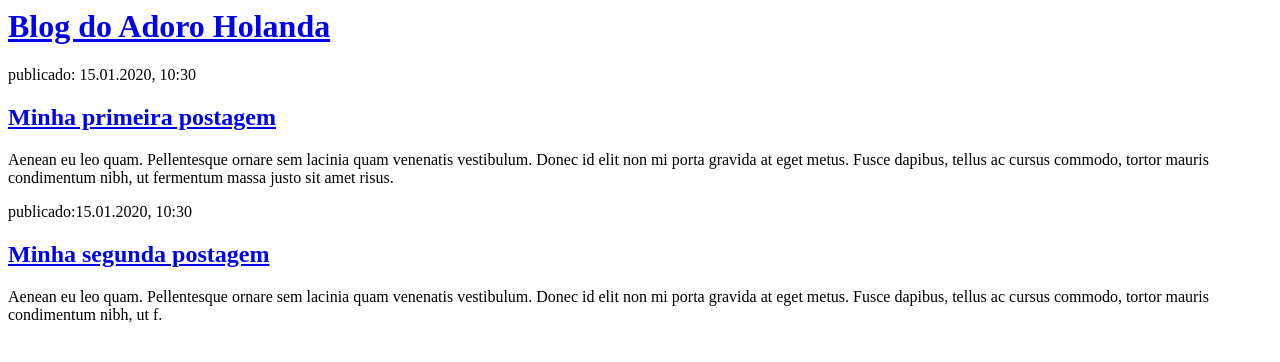
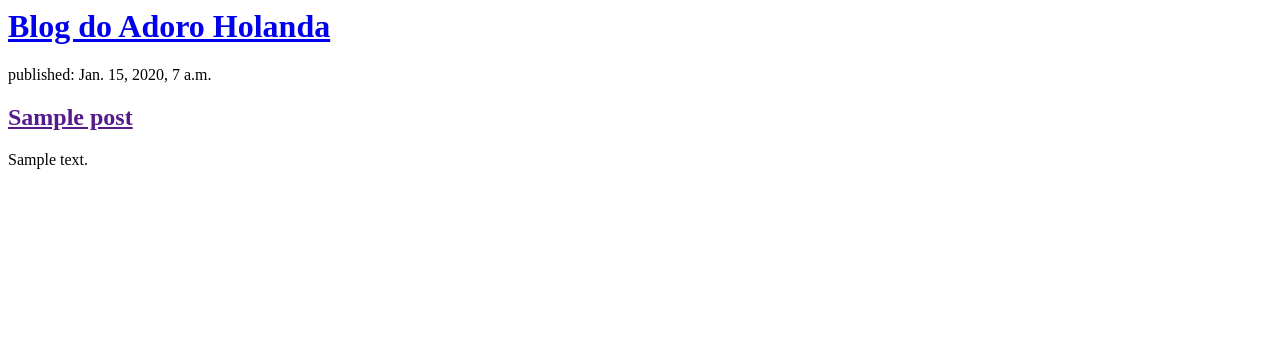
Before and after one commit to LeonamFerreira/my-first-blog, a Django app: page / in a window 1280 px wide. Shown: the top 362 px of the page. Run offline with Django 3.2, Linux system fonts and the light colour scheme; tables that the repository leaves empty hold one stand-in row (values such as "Sample post").

Commit message:
Modified templates to display post from databse

```diff
--- a/blog/templates/blog/post_list.html
+++ b/blog/templates/blog/post_list.html
@@ -6,15 +6,12 @@
 		<div>
 			<h1><a href = "/"> Blog do Adoro Holanda</a></h1>
 		</div>
-		<div>
-			<p> publicado: 15.01.2020, 10:30 </p>
-			<h2><a href = "/"> Minha primeira postagem </a></h2>
-			<p>Aenean eu leo quam. Pellentesque ornare sem lacinia quam venenatis vestibulum. Donec id elit non mi porta gravida at eget metus. Fusce dapibus, tellus ac cursus commodo, tortor mauris condimentum nibh, ut fermentum massa justo sit amet risus.</p>
-		</div>
-		<div>
-			<p> publicado:15.01.2020, 10:30 </p>
-			<h2><a href = "/"> Minha segunda postagem </a></h2>
-			<p>Aenean eu leo quam. Pellentesque ornare sem lacinia quam venenatis vestibulum. Donec id elit non mi porta gravida at eget metus. Fusce dapibus, tellus ac cursus commodo, tortor mauris condimentum nibh, ut f.</p>
-		</div>
+{% for post in posts %}
+	<div>
+	<p>published: {{ post.published_date }}</p>
+	<h2><a href = "">{{ post.title}}</a></h2>
+	<p>{{ post.text|linebreaksbr }}</p>
+	</div>
+{% endfor %}
 	</body>
 </html>
--- a/blog/views.py
+++ b/blog/views.py
@@ -1,4 +1,6 @@
 from django.shortcuts import render
-
+from django.utils import timezone
+from .models import Post
 def post_list(request):
-    return render(request, 'blog/post_list.html', {})
+    posts = Post.objects.filter(published_date__lte = timezone.now()).order_by('published_date')
+    return render(request, 'blog/post_list.html', {'posts':posts})
```
